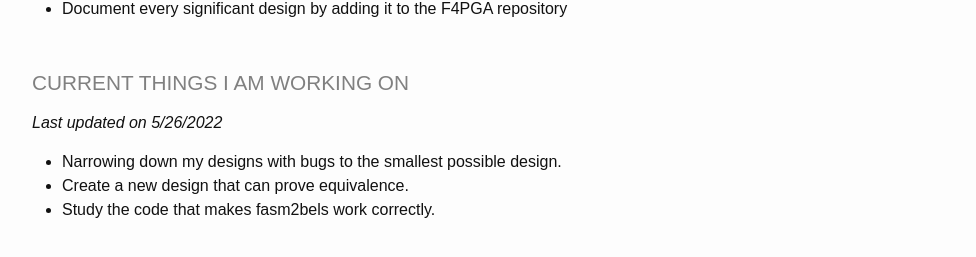
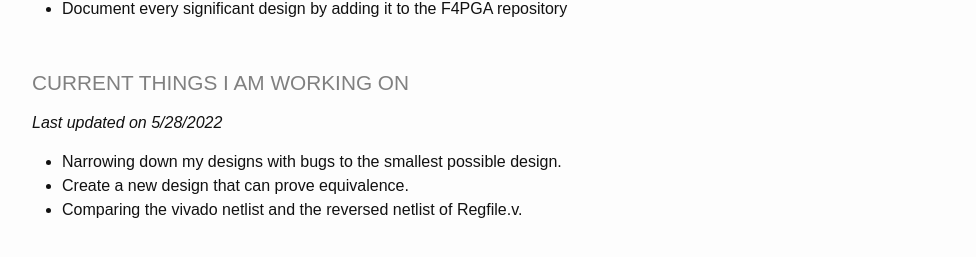
Before and after one commit to JakeEdvenson/JakeEdvenson.github.io, a Jekyll site: the page built from _pages/goals.md, in a window 1280 px wide. Shown: the part 313-570 px from the top of the page, without its empty margins (53-1029 px from the left). Built offline with Jekyll 4.4.1, drawn with Linux system fonts in a browser that asks for light colours.

Commit message:
Update goals.md

```diff
--- a/_pages/goals.md
+++ b/_pages/goals.md
@@ -9,7 +9,7 @@ title: My Goals
 * Document every significant design by adding it to the F4PGA repository
 
 ### Current Things I am working on
-*Last updated on 5/26/2022*
+*Last updated on 5/28/2022*
 * Narrowing down my designs with bugs to the smallest possible design.
 * Create a new design that can prove equivalence.
-* Study the code that makes fasm2bels work correctly.
+* Comparing the vivado netlist and the reversed netlist of Regfile.v.
```
